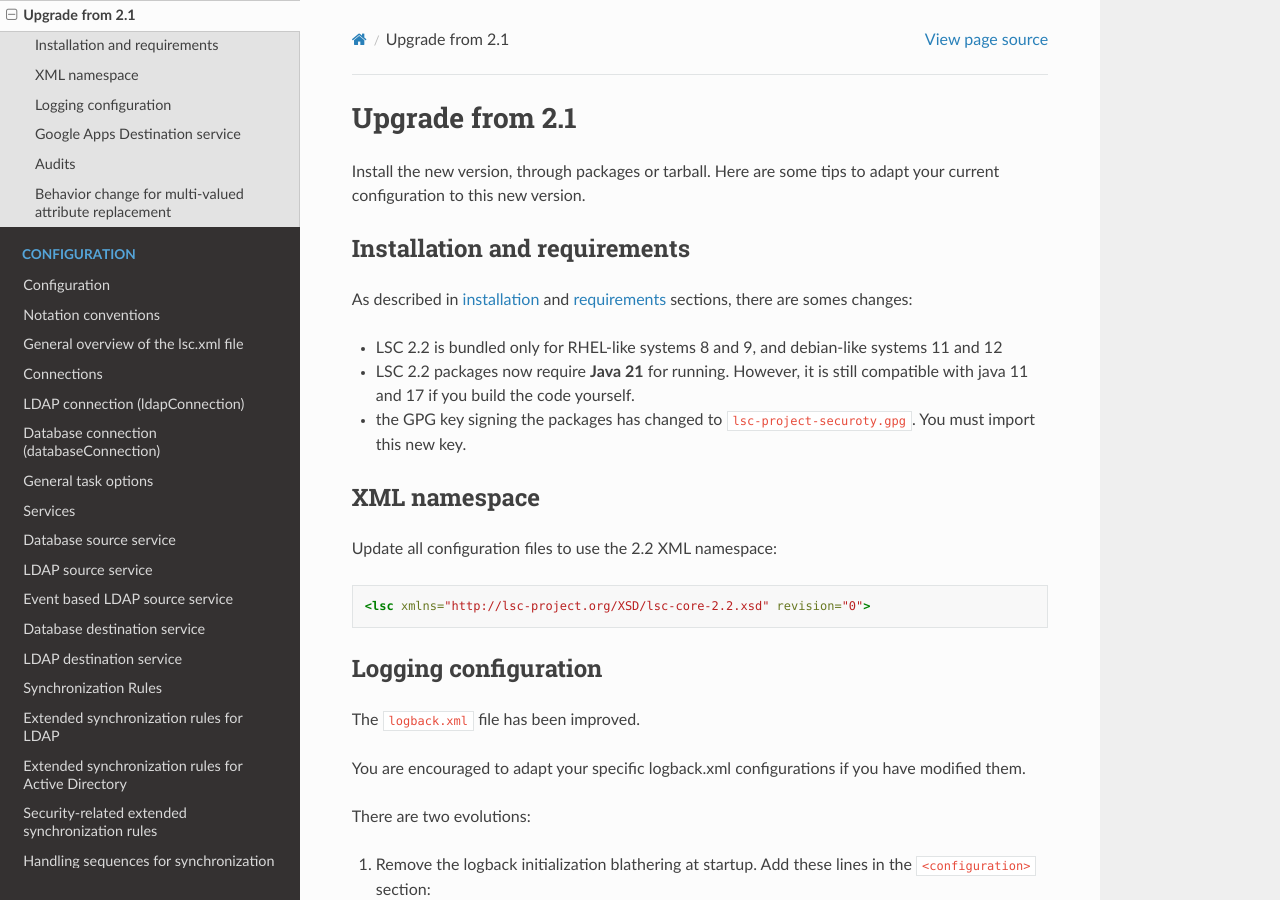
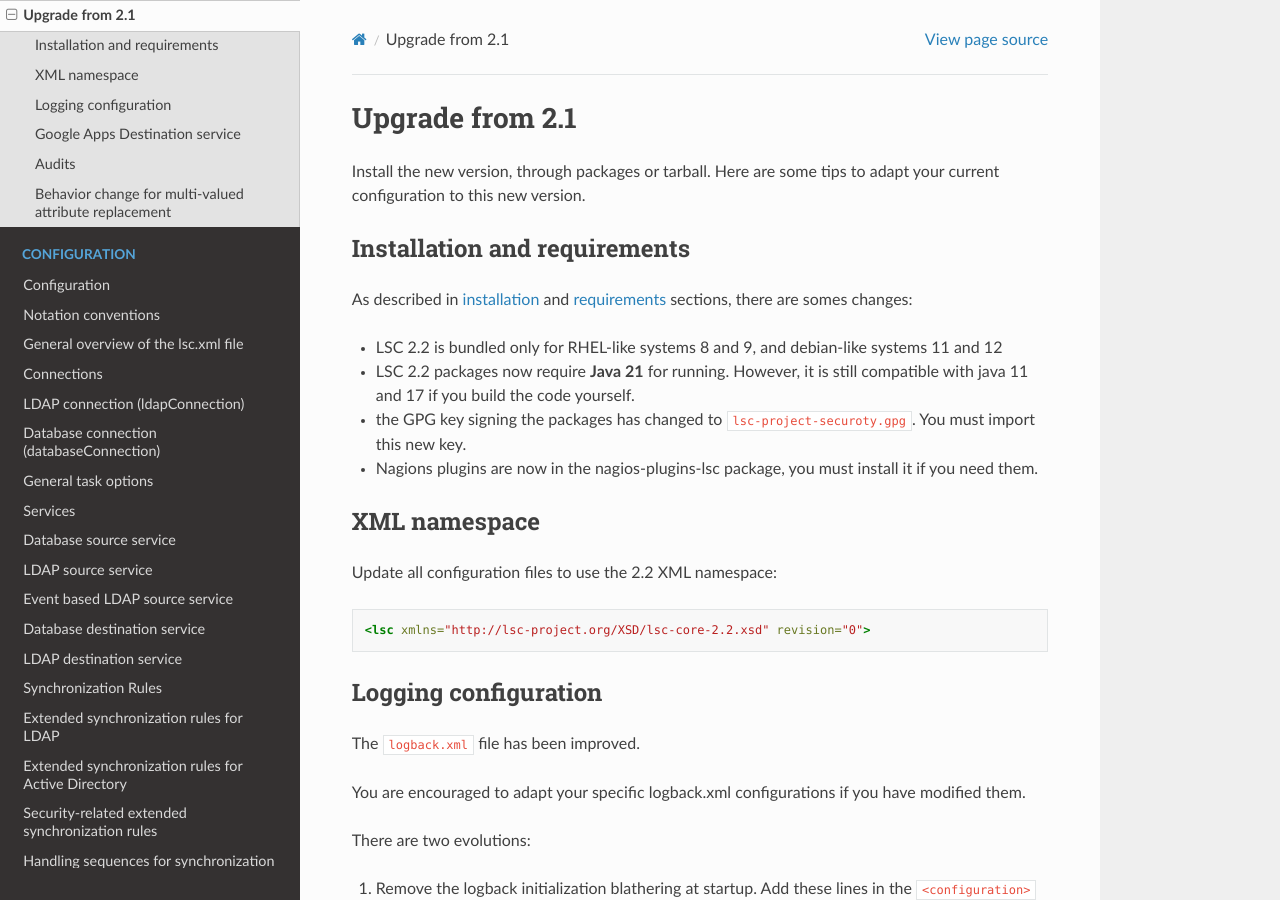
Before and after one commit to lsc-project/documentation, a Sphinx documentation site: the page built from source/upgrade.rst, in a window 1280 px wide and 900 px high. Built offline with Sphinx 7.4.7 and the Read the Docs theme 3.1.0, drawn with Linux system fonts in a browser that asks for light colours.

Commit message:
Info on Nagios plugins package

```diff
--- a/source/upgrade.rst
+++ b/source/upgrade.rst
@@ -13,6 +13,7 @@ As described in :doc:`installation <installation>` and :doc:`requirements <requi
 * LSC 2.2 is bundled only for RHEL-like systems 8 and 9, and debian-like systems 11 and 12
 * LSC 2.2 packages now require **Java 21** for running. However, it is still compatible with java 11 and 17 if you build the code yourself.
 * the GPG key signing the packages has changed to ``lsc-project-securoty.gpg``. You must import this new key.
+* Nagions plugins are now in the nagios-plugins-lsc package, you must install it if you need them.
 
 XML namespace
 =============
```
